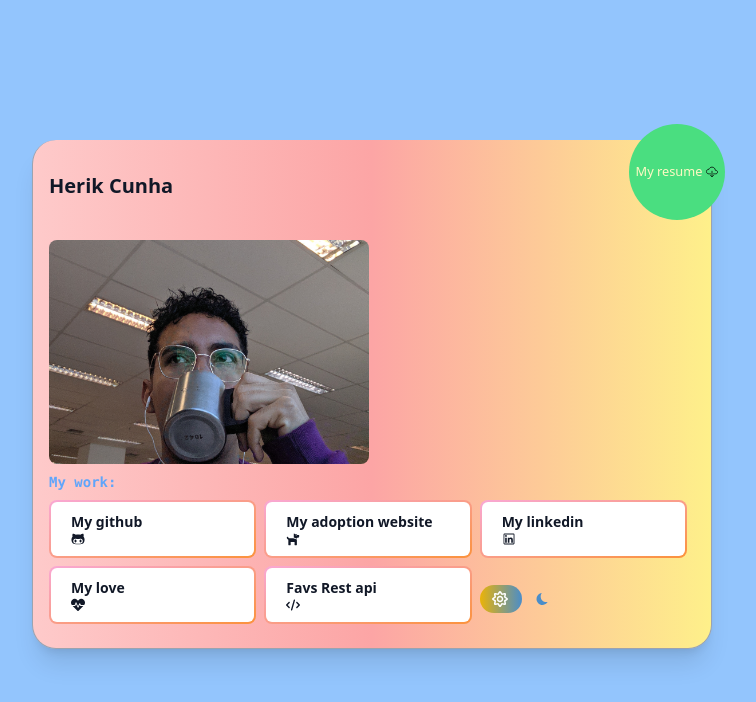
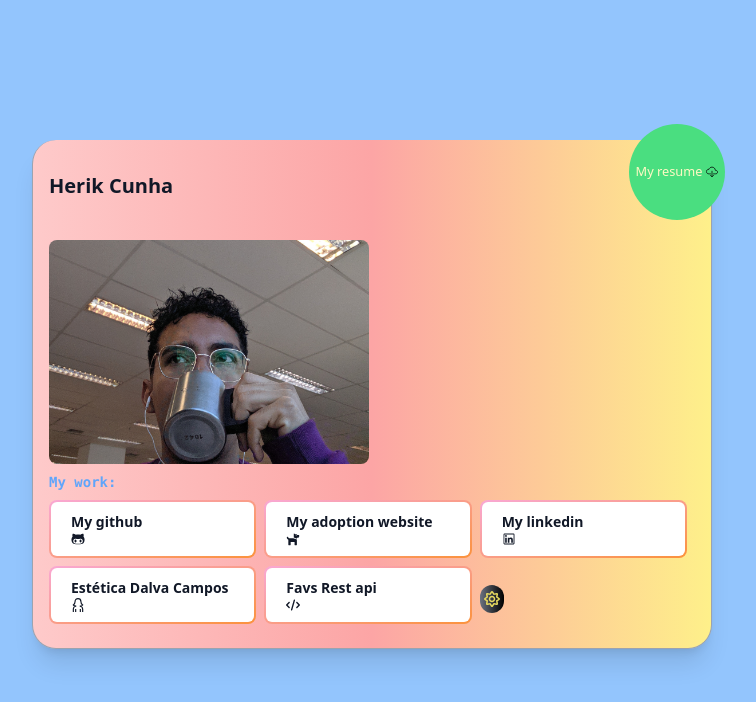
Before and after one commit to rherik/card-component, a React (Vite) app: page / in a window 1280 px wide. Shown: the top 702 px of the page, without its empty margins (268-1024 px from the left). Built offline with nearby package versions, Linux system fonts and the light colour scheme.

Commit message:
feat: add new project to portifolio

```diff
--- a/src/App.tsx
+++ b/src/App.tsx
@@ -1,6 +1,7 @@
 import { AiOutlineLinkedin } from "react-icons/ai";
-import { FaDog, FaGithubAlt, FaHeartbeat } from "react-icons/fa";
+import { FaDog, FaGithubAlt } from "react-icons/fa";
 import { FaCode } from "react-icons/fa6";
+import { GrUserFemale } from "react-icons/gr";
 import Card from './components/Card';
 import yo from './statics/yo.png';
 
@@ -19,9 +20,9 @@ function App() {
               icon: <FaCode />
             }}
             btn4={{
-              text: "My love",
-              referencia: "https://rherik.github.io/web-laurository/",
-              icon: <FaHeartbeat />
+              text: "Estética Dalva Campos",
+              referencia: "https://dalv-web.vercel.app/",
+              icon: <GrUserFemale />
             }}
             btn3={{
               text: "My linkedin",
--- a/src/components/Toogle.tsx
+++ b/src/components/Toogle.tsx
@@ -25,20 +25,15 @@ const Toogle = () => {
         <div className='relative flex w-fit items-center rounded-full'>
             <div className="relative flex w-fit items-center rounded-full">
                 <button className="flex items-center gap-2 px-3 md:pl-3 md:pr-3.5 py-3 md:py-1.5 transition-colors relative z-10"
-                onClick={handleThemeSwitch}>
-                <Sun className={`relative z-10 text-white`}/>
+                    onClick={handleThemeSwitch}>
+                    {isToggled ? <Sun className={`relative right-2 z-0 text-[#e7da5f]`}/>: <Moon className={`relative left-2.5 z-10 text-[#4a8dc9]`}/>}
                 </button>
 
-                <button className="flex items-center gap-2 px-3 md:pl-3 md:pr-3.5 py-3 md:py-1.5 transition-colors relative z-10"
-                onClick={handleThemeSwitch}>
-                <Moon className={`relative z-10 text-[#4a8dc9]`}/>
-                </button>
-
-                <div className={`absolute inset-0 z-0 flex ${isToggled === false ? "justify-end" : "justify-start"}`}>
-                <motion.span
-                layout
-                transition={{ type: "spring", damping: 15, stiffness: 250 }}
-                className="h-full w-1/2 rounded-full bg-gradient-to-r from-yellow-500 to-[#4a8dc9]"/>
+                <div className={`absolute inset-0 flex ${isToggled ? "justify-start" : "justify-end"}`}>
+                    <motion.span
+                    layout
+                    transition={{ type: "spring", damping: 15, stiffness: 250 }}
+                    className="h-full w-6 rounded-full bg-gradient-to-r from-gray-500 to-black"/>
                 </div>
             </div>
         </div>
```
